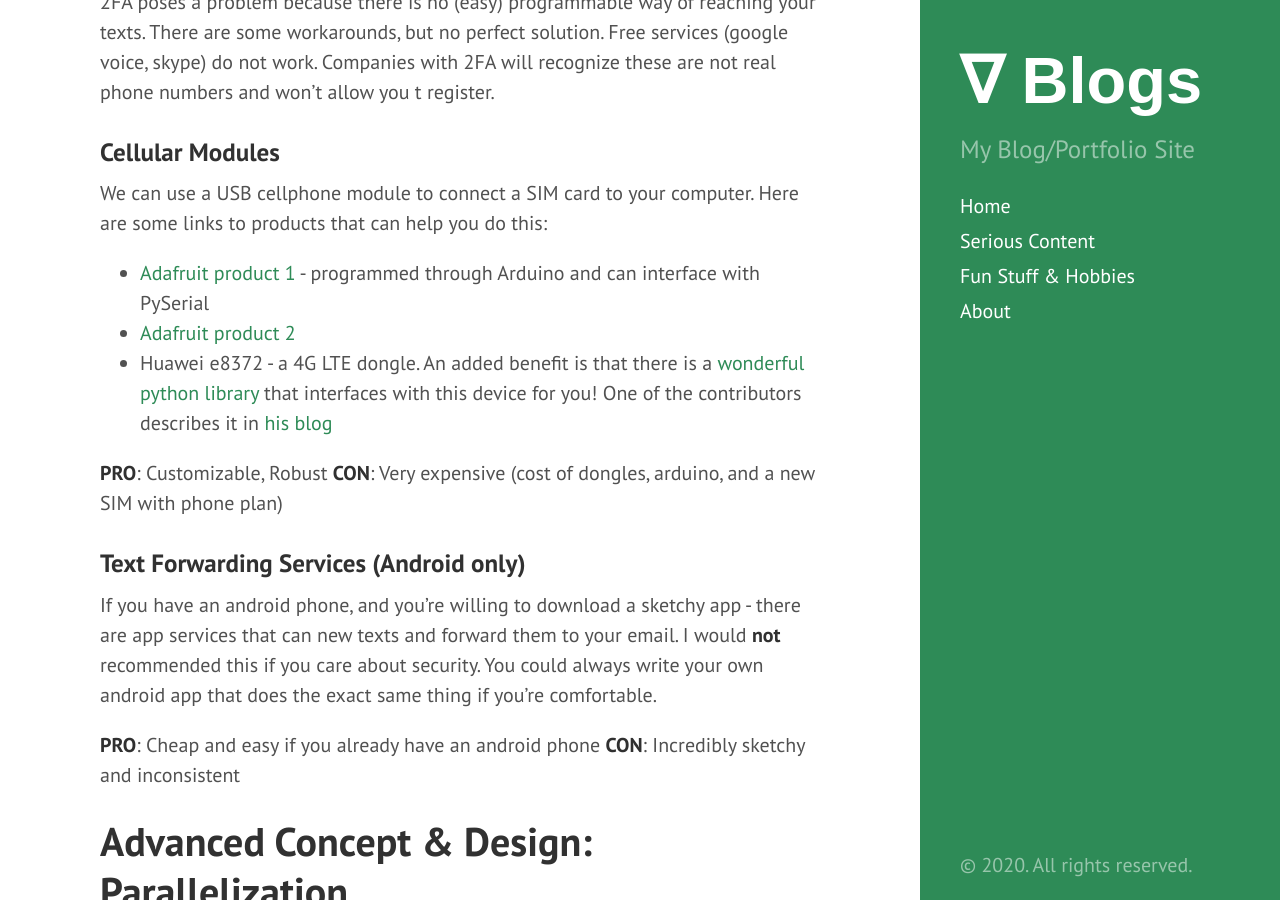
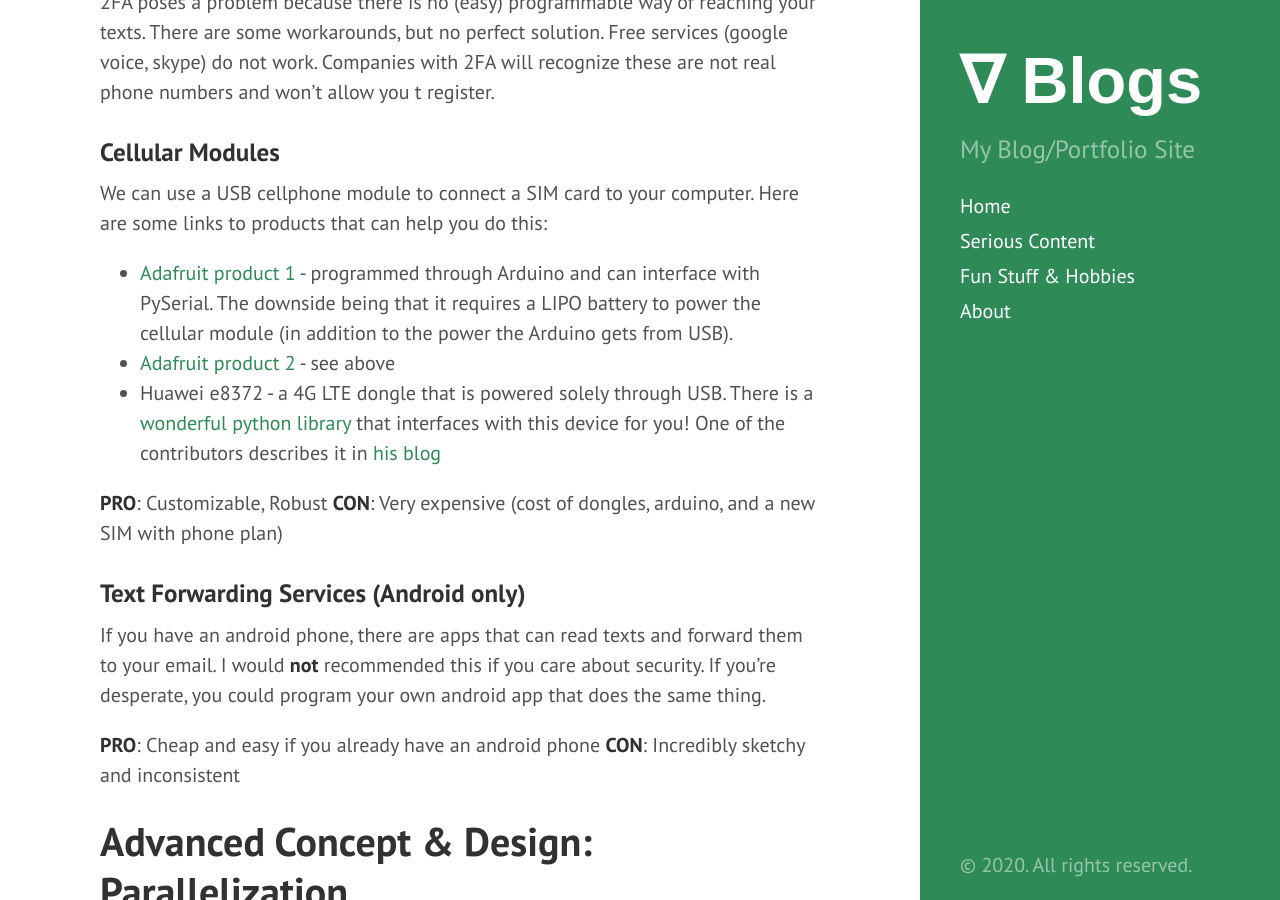
Before and after one commit to tedkim97/tedkim97.github.io, a Jekyll site: the page built from _posts/2020-02-17-webscraping.md, in a window 1280 px wide and 900 px high, scrolled down 15439 px. Built offline with Jekyll 4.4.1, drawn with Linux system fonts in a browser that asks for light colours; formulas are drawn with MathJax 3.

Commit message:
minor fixes

```diff
--- a/_posts/2020-02-17-webscraping.md
+++ b/_posts/2020-02-17-webscraping.md
@@ -309,15 +309,15 @@ Websites will put in rate limits on the number of page visits per hour (ex: you
 
 ### Cellular Modules
 We can use a USB cellphone module to connect a SIM card to your computer. Here are some links to products that can help you do this:
-- [Adafruit product 1](https://www.adafruit.com/category/281) - programmed through Arduino and can interface with PySerial
-- [Adafruit product 2](https://www.adafruit.com/product/1946)
-- Huawei e8372 - a 4G LTE dongle. An added benefit is that there is a [wonderful python library](https://github.com/pablo/huawei-modem-python-api-client) that interfaces with this device for you! One of the contributors describes it in [his blog](https://mcsarge.blogspot.com/)
+- [Adafruit product 1](https://www.adafruit.com/category/281) - programmed through Arduino and can interface with PySerial. The downside being that it requires a LIPO battery to power the cellular module (in addition to the power the Arduino gets from USB).
+- [Adafruit product 2](https://www.adafruit.com/product/1946) - see above
+- Huawei e8372 - a 4G LTE dongle that is powered solely through USB. There is a [wonderful python library](https://github.com/pablo/huawei-modem-python-api-client) that interfaces with this device for you! One of the contributors describes it in [his blog](https://mcsarge.blogspot.com/)
 
 **PRO**: Customizable, Robust
 **CON**: Very expensive (cost of dongles, arduino, and a new SIM with phone plan)
 
 ### Text Forwarding Services (Android only)
-If you have an android phone, and you're willing to download a sketchy app - there are app services that can new texts and forward them to your email. I would **not** recommended this if you care about security. You could always write your own android app that does the exact same thing if you're comfortable.
+If you have an android phone, there are apps that can read texts and forward them to your email. I would **not** recommended this if you care about security. If you're desperate, you could program your own android app that does the same thing.
 
 **PRO**: Cheap and easy if you already have an android phone
 **CON**: Incredibly sketchy and inconsistent
```
